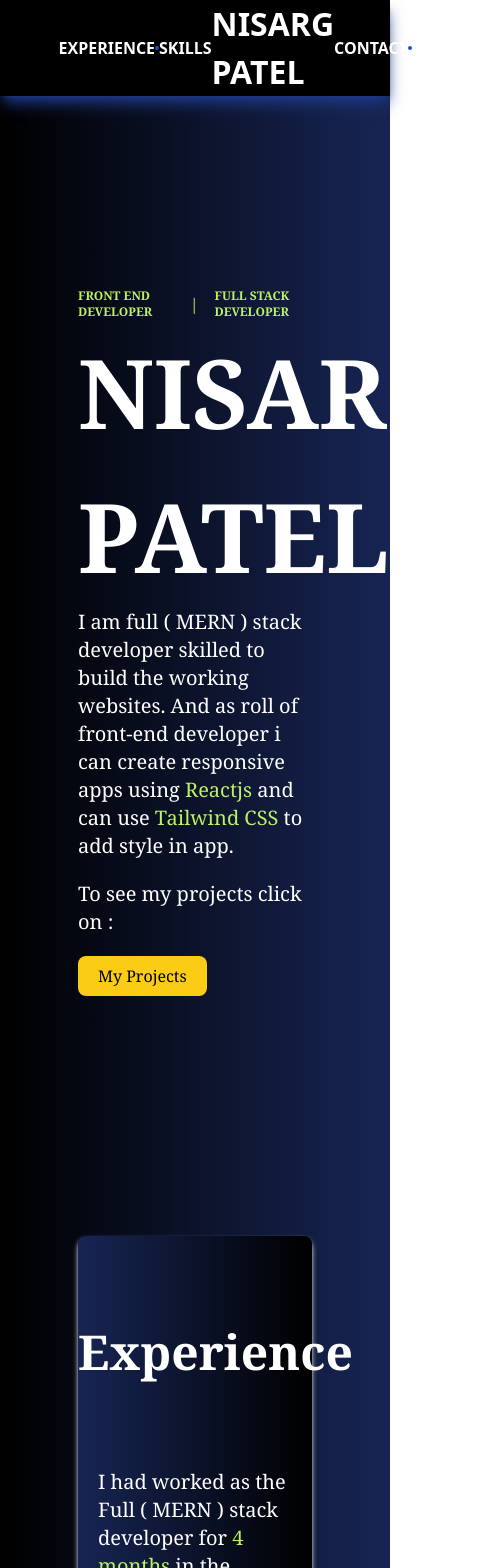
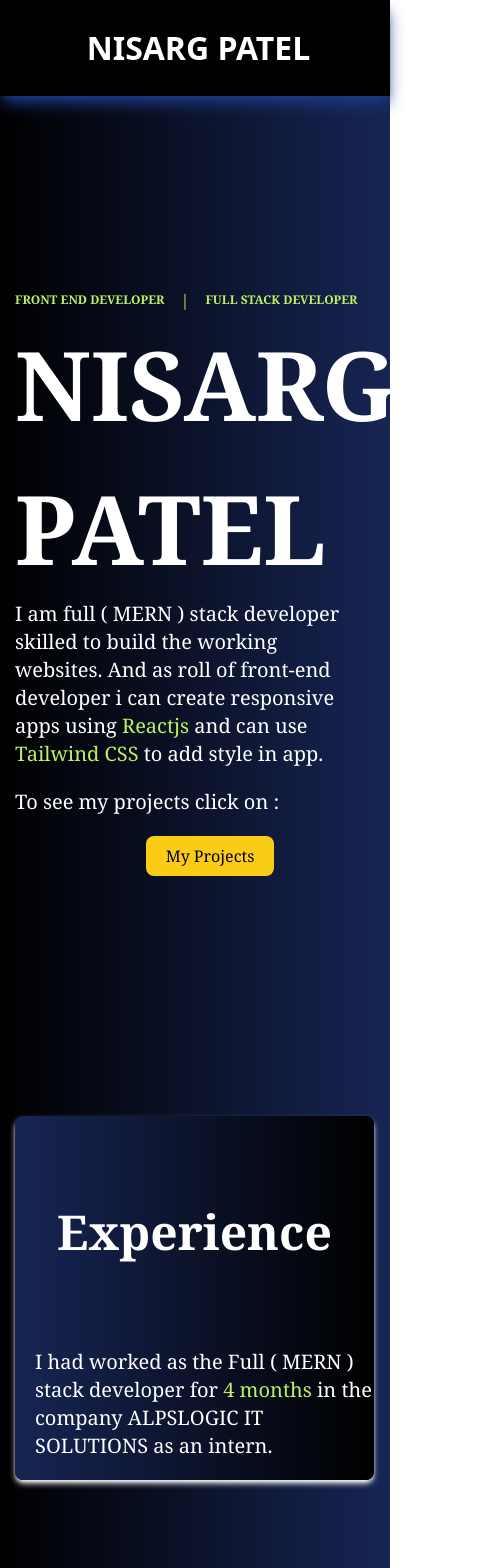
Before and after one commit to itsNV/Portfolio, a React (Create React App) app: page / in a window 390 px wide. Shown: the top 1568 px of the page, 488 px wide, since content can reach past the window. Built offline with nearby package versions, Linux system fonts and the light colour scheme.

Commit message:
made responsive for phone

```diff
--- a/src/components/Main/Skills.jsx
+++ b/src/components/Main/Skills.jsx
@@ -1,4 +1,4 @@
-import React from 'react'
+import React from "react";
 
 const Skills = () => {
   return (
@@ -6,15 +6,17 @@ const Skills = () => {
       id="skills"
       className="text-white mt-60 shadow-md shadow-white h-auto rounded-lg bg-gradient-to-r to-black from-blue-950 pb-20"
     >
-        <p className="  text-center text-[3rem] pt-20 mb-20 font-semibold font-serif">Skills</p>
+      <p className="text-center text-[3rem] pt-20 mb-20 font-semibold font-serif">
+        Skills
+      </p>
 
       {/* frontend and backend */}
       <div>
-          <div className="text-xl mt-10 flex pl-48">
-            <div className="w-[50%] flex ">
+        <div className="skill_section text-xl mt-10 flex lg:pl-48">
+          <div className="skill_name w-[50%] flex ">
             <p>Front-End : </p>
 
-              <ul className="ml-3">
+            <ul className="skill_subsection lg:ml-3">
               <li>Reactjs</li>
               <li>Tailwind CSS</li>
 
@@ -26,10 +28,10 @@ const Skills = () => {
             </ul>
           </div>
 
-            <div className="w-[50%] flex ">
+          <div className="skill_name w-[50%] flex ">
             <p>Back-End : </p>
 
-              <ul className="ml-3">
+            <ul className="skill_subsection lg:ml-3">
               <li>Reactjs</li>
               <li>Tailwind CSS</li>
 
@@ -43,26 +45,23 @@ const Skills = () => {
         </div>
       </div>
 
-
-              <div className="h-[1px] w-[70%] bg-slate-600 ml-36 mt-10 "></div>
+      <div className="skill_divide h-[1px] w-[70%] bg-slate-600 lg:ml-36 mt-10 "></div>
 
       {/* database  and cloudinary*/}
-              <div className="mt-20 flex text-xl pl-48">
-          <div className="w-[50%] flex ">
+      <div className="skill_section mt-20 flex text-xl lg:pl-48">
+        <div className="skill_name  w-[50%] flex ">
           <p>Database : </p>
 
-            <ul className="ml-3">
+          <ul className="skill_subsection lg:ml-3">
             <li>MongoDb</li>
           </ul>
         </div>
 
-
-
-          <div className="w-[50%] flex   flex-col">
-            <div className="flex ">
+        <div className=" w-[50%] flex  flex-col">
+          <div className=" skill_name  flex ">
             <p>Cloud : </p>
 
-              <ul className="ml-3">
+            <ul className="skill_subsection lg:ml-3">
               <li>Cloudinary</li>
             </ul>
           </div>
@@ -71,48 +70,36 @@ const Skills = () => {
         </div>
       </div>
 
-
-
-              <div className="h-[1px] w-[70%] bg-slate-600 ml-36 mt-10 "></div>
+      <div className="skill_divide h-[1px] w-[70%] bg-slate-600 lg:ml-36 mt-10 "></div>
 
       {/* tools and deploy*/}
 
-              <div className="mt-20 text-xl pl-48">
+      <div className="skill_section mt-20 text-xl lg:pl-48">
         <div className="flex ">
-
-                  <div className="w-[50%] flex ">
+          <div className="skill_name w-[50%] flex ">
             <p>Tools : </p>
 
-              <ul className="ml-3">
+            <ul className="skill_subsection lg:ml-3">
               <li>Postman</li>
               <li>Github</li>
 
               <li>VsCode</li>
               <li>MongoDb Compass</li>
-
-
             </ul>
           </div>
 
-
-                      <div className="w-[50%] flex ">
+          <div className="skill_name w-[50%] flex ">
             <p>Deploy : </p>
 
-              <ul className="ml-3">
-                              <li>
-                                  Vercel
-                              </li>
+            <ul className="skill_subsection lg:ml-3">
+              <li>Vercel</li>
               <li>Render</li>
-
-
-
-
             </ul>
           </div>
         </div>
       </div>
     </section>
-  )
-}
+  );
+};
 
-export default Skills
+export default Skills;
--- a/src/components/Navbar.jsx
+++ b/src/components/Navbar.jsx
@@ -9,18 +9,18 @@ const Navbar = () => {
       <div className='text-white bg-black w-full h-24 shadow-lg shadow-blue-900 flex items-center'>
           <ul className='flex mx-auto justify-evenly w-[70%] items-center font-semibold uppercase'>
               <AnchorLink href='#experience'>
-              <li className='cursor-pointer hover:bg-gradient-to-r hover:from-blue-800 hover:to-red-800 hover:text-transparent hover:bg-clip-text'>
+              <li className='navItem cursor-pointer hover:bg-gradient-to-r hover:from-blue-800 hover:to-red-800 hover:text-transparent hover:bg-clip-text'>
                   Experience
               </li>
               </AnchorLink>
 
               <li>
-                  <div className='bg-blue-700 w-1 h-1 rounded-full '></div>
+                  <div className='navItem bg-blue-700 w-1 h-1 rounded-full '></div>
               </li>
 
               <AnchorLink href='#skills'>
               <li
-                  className='cursor-pointer hover:bg-gradient-to-r hover:from-blue-800 hover:to-red-800 hover:text-transparent hover:bg-clip-text'>
+                  className='navItem cursor-pointer hover:bg-gradient-to-r hover:from-blue-800 hover:to-red-800 hover:text-transparent hover:bg-clip-text'>
                   Skills
               </li>
               </AnchorLink>
@@ -33,18 +33,18 @@ const Navbar = () => {
 
 
               <AnchorLink href='#contact'>
-              <li className='cursor-pointer hover:bg-gradient-to-r hover:from-blue-800 hover:to-red-800 hover:text-transparent hover:bg-clip-text'>
+              <li className='navItem cursor-pointer hover:bg-gradient-to-r hover:from-blue-800 hover:to-red-800 hover:text-transparent hover:bg-clip-text'>
                   Contact
               </li>
              </AnchorLink>
 
               <li>
-                  <div className='bg-blue-700 w-1 h-1 rounded-full '></div>
+                  <div className='navItem bg-blue-700 w-1 h-1 rounded-full '></div>
               </li>
 
               <li
                   onClick={()=> navigate("/major-projects")}
-                  className='cursor-pointer hover:bg-gradient-to-r hover:from-blue-800 hover:to-red-800 hover:text-transparent hover:bg-clip-text'>
+                  className='navItem cursor-pointer hover:bg-gradient-to-r hover:from-blue-800 hover:to-red-800 hover:text-transparent hover:bg-clip-text'>
                   Major Projects
               </li>
           </ul>
--- a/src/index.css
+++ b/src/index.css
@@ -2,3 +2,80 @@
 @tailwind base;
 @tailwind components;
 @tailwind utilities;
+
+
+
+@media screen and (max-width:850px) {
+    .navItem{
+        display: none;
+    }
+
+    .main{
+        width: 100vw;
+        /* align-items: center; */
+        margin-left: 30px;
+
+    }
+
+    #intro{
+        display: flex;
+
+    }
+
+    .name{
+        /* font-size: larger */
+        width: 100vw;
+        display: flex;
+        flex-wrap: wrap;
+    }
+
+    .description{
+        /* font-size: small; */
+        width: 90vw;
+    }
+
+    .project_btn{
+        justify-self: center;
+    }
+
+    #experience{
+        width: 92vw;
+    }
+
+    #skills{
+        width: 92vw;
+    }
+
+    .skill_section{
+        /* margin-left: 10px; */
+        justify-self: center;
+        gap: 20px;
+        width: 50%;
+
+    }
+
+    .skill_subsection{
+        margin-top:2px;
+        flex-direction: column;
+    }
+
+    .skill_name{
+        flex-direction: column;
+        justify-self: center;
+
+    }
+
+    .skill_divide{
+        display: flex;
+        justify-self: center;
+
+    }
+
+    #contact{
+        width: 92vw;
+    }
+
+    .contact_img{
+        width: 30px;
+    }
+}
--- a/src/pages/Main.jsx
+++ b/src/pages/Main.jsx
@@ -13,7 +13,7 @@ const Main = () => {
       <>
           <Navbar/>
 
-          <div className="text-white w-[60%] mt-48 h-full font-serif pb-20">
+          <div className="main text-white lg:w-[60%] mt-48 h-full font-serif pb-20 flex flex-col flex-wrap">
 
           {/* section1 */}
 
@@ -29,11 +29,11 @@ const Main = () => {
                 </span>
               </p>
 
-              <p className="text-white text-[6rem] font-bold uppercase">
+              <p className="name text-white text-[6rem] font-bold uppercase">
                 Nisarg Patel
               </p>
 
-              <p className="text-xl">
+              <p className="description text-xl">
                 I am full ( MERN ) stack developer skilled to build the working
                 websites. And as roll of front-end developer i can create responsive
                 apps using <span className="text-lime-300"> Reactjs</span> and can
@@ -47,7 +47,7 @@ const Main = () => {
 
                       <button
                           onClick={()=> navigate('/projects')}
-                          className="text-black bg-yellow-400 px-5 py-2 flex items-center rounded-lg hover:rounded-full hover:scale-110 transition-all duration-200 ease-in hover:text-white mt-5 hover:bg-blue-600"> My Projects</button>
+                          className="project_btn text-black bg-yellow-400 px-5 py-2 flex items-center rounded-lg hover:rounded-full hover:scale-110 transition-all duration-200 ease-in hover:text-white mt-5 hover:bg-blue-600"> My Projects</button>
             </div>
           </section>
 
@@ -95,7 +95,7 @@ const Main = () => {
 
                           <NavLink to={'https://github.com/itsNV'}>
                 <p className="text-blue-400 flex items-center gap-3">
-                  <img src={githubimg} alt="github image" className="w-[3%] rounded-lg"/>
+                  <img src={githubimg} alt="github image" className="contact_img w-[3%] rounded-lg"/>
                               Github
                           </p>
                           </NavLink>
@@ -103,7 +103,7 @@ const Main = () => {
 
                           <NavLink to={'https://www.linkedin.com/in/nisarg-patel-865aa9287/'}>
                 <p className="text-blue-400 flex items-center gap-3">
-                  <img src={linkedinimg} alt="linkedin image" className="w-[3%] rounded-full"/>
+                  <img src={linkedinimg} alt="linkedin image" className="contact_img w-[3%] rounded-full"/>
                               Linkedin
                           </p>
                           </NavLink>
```
Lines whose indentation alone changed are shown as unchanged.
